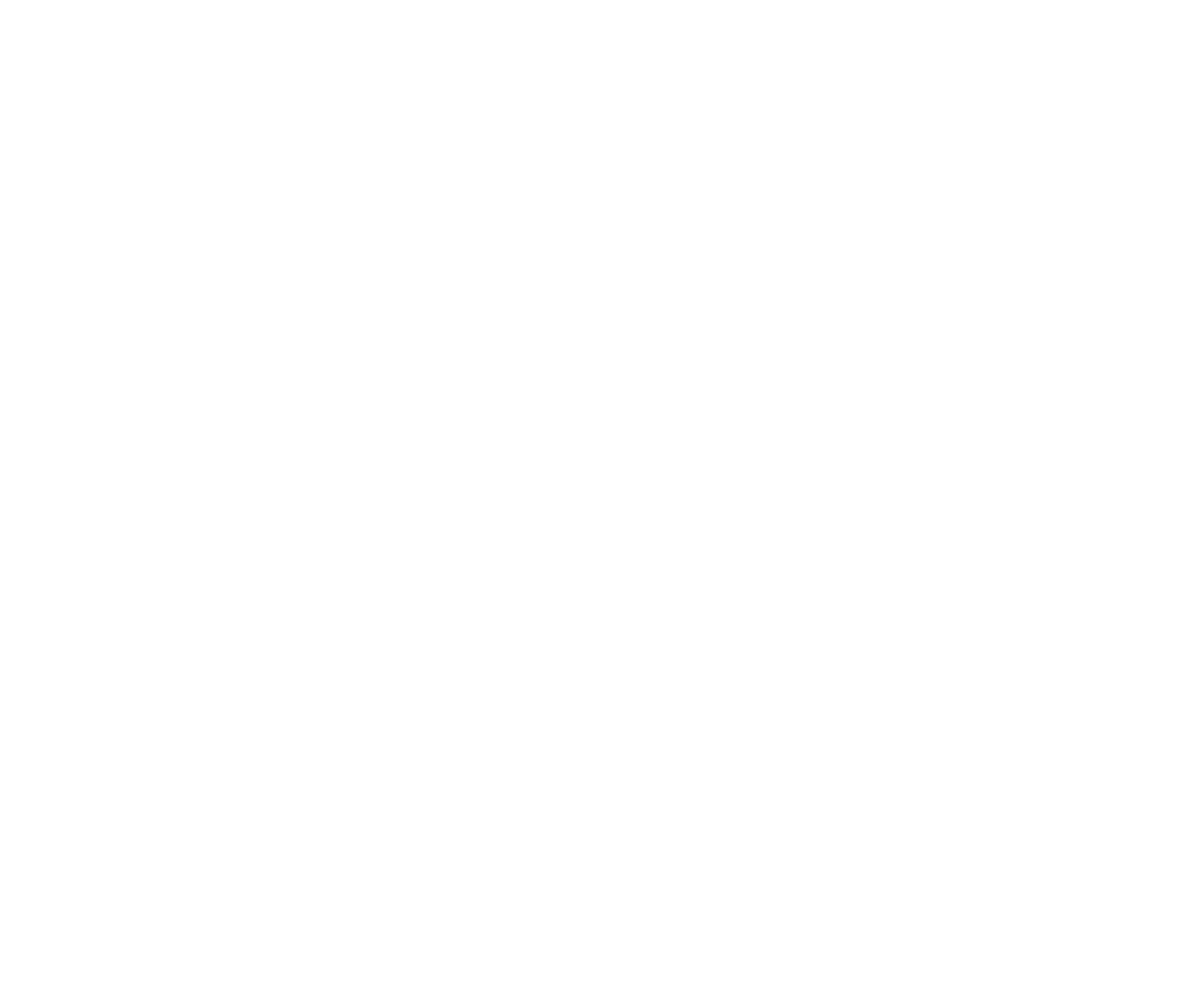
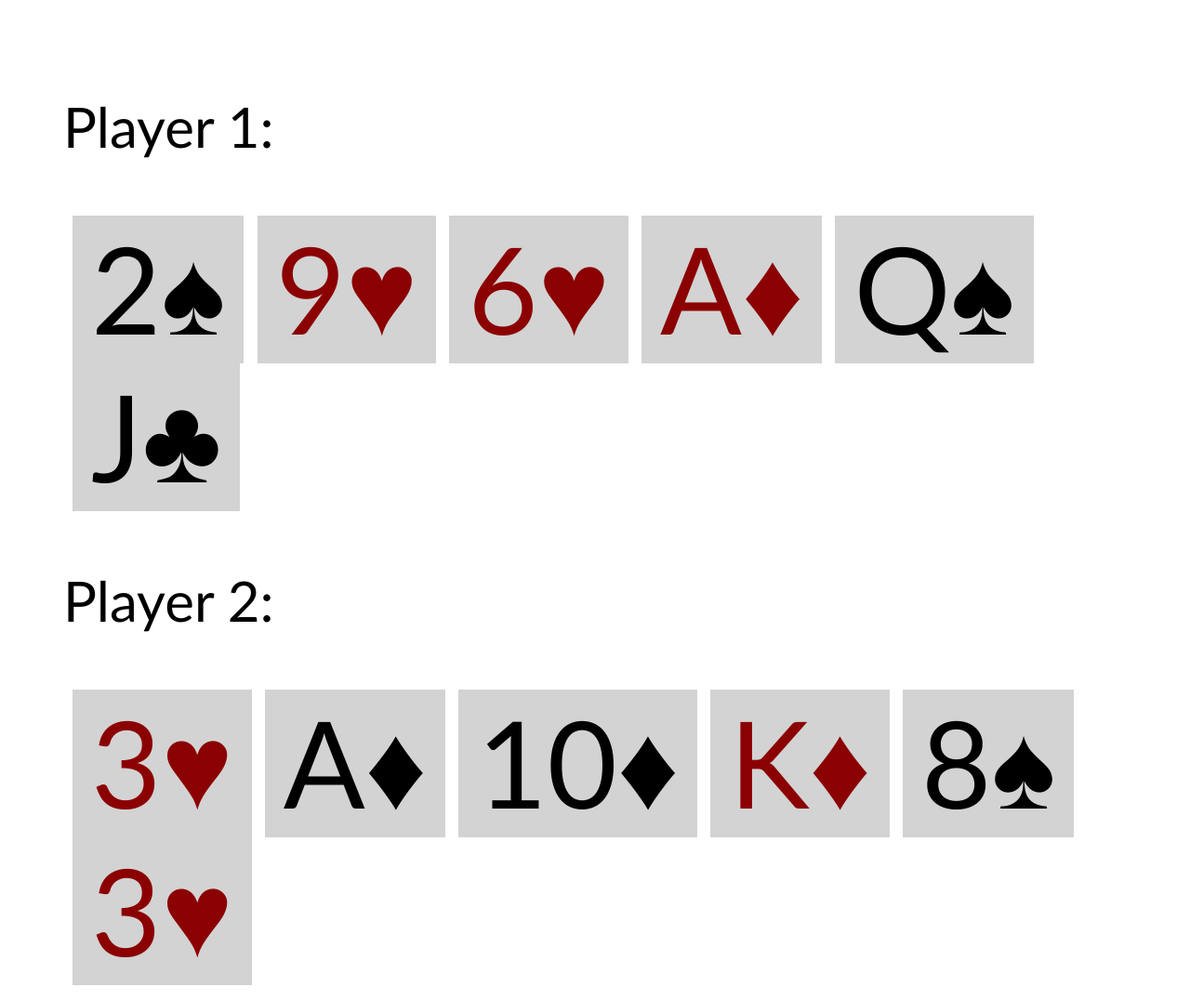
Before and after one commit to sidoraoksana/HTML-CSS, a plain HTML site: page Homework/hw1.4.html in a window 1280 px wide. Shown: the whole page at 93% size. Before the commit the page ends 800 px from the top, so only its background shows below. Drawn offline with Linux system fonts and the light colour scheme.

Commit message:
done hw1.4html, created stylehw1.4.css

```diff
--- a/Homework/hw1.4.html
+++ b/Homework/hw1.4.html
@@ -3,8 +3,42 @@
 <head>
     <meta charset="UTF-8">
     <title>Title</title>
+    <link rel="stylesheet" href="stylehw1.4.css">
+    <style>
+        p{
+            margin-left: 60px;
+            font-family: Calibri;
+        }
+        body{
+            margin-top:  100px;
+        }
+
+    </style>
 </head>
 <body>
+<p style="font-size: 60px"; > Player 1:
 
+</p>
+
+<p>
+    <span>2&spades;</span>
+    <span style="color: darkred">9&hearts; </span>
+    <span style="color: darkred">6&hearts;</span>
+    <span style="color: darkred">A&diams;</span>
+    <span>Q&spades;</span>
+    <span>J&clubs;</span>
+</p>
+<p style="font-size: 60px;">
+    Player 2:
+
+</p>
+<p>
+    <span style="color: darkred">3&hearts;</span>
+    <span>A&diams; </span>
+    <span>10&diams;</span>
+    <span style="color: darkred" >K&diams;</span>
+    <span>8&spades;</span>
+    <span style="color: darkred">3&hearts;</span>
+</p>
 </body>
 </html>
--- /dev/null
+++ b/Homework/stylehw1.4.css
@@ -0,0 +1,11 @@
+span{
+   color: black;
+    background: lightgrey;
+    font-size: 130px;
+    display: inline-block;
+    margin-left: 10px;
+    padding-left: 20px;
+    padding-right: 20px;
+
+
+}
```
Also changed, not shown: Lesson1/lesson1.2.html (+1 -1 lines).
